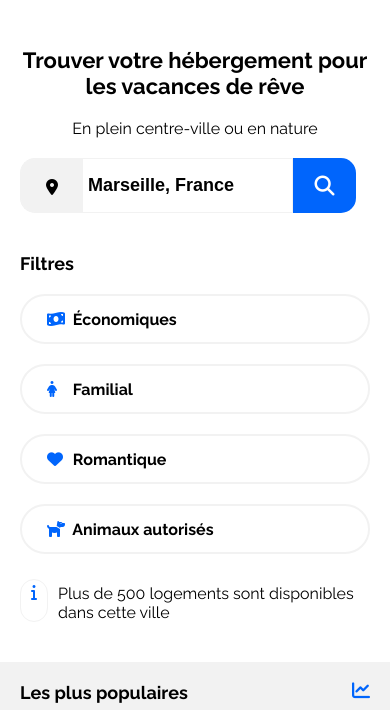
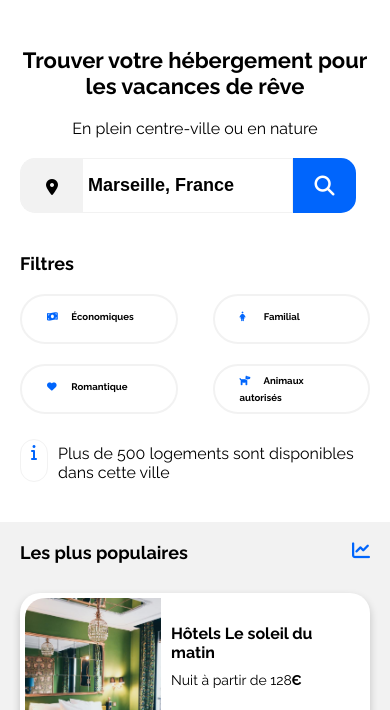
Before and after one commit to mdslasso/booki-projet, a plain HTML site: page index.html in a window 390 px wide. Shown: the part 134-844 px from the top of the page. Drawn offline with Linux system fonts and the light colour scheme.

Commit message:
Moddification de la taille des elements filtre mobile max width = 539px

```diff
--- a/css/style.css
+++ b/css/style.css
@@ -1049,8 +1049,8 @@ footer .cadre .elements a {
 
 @media screen and (max-width: 539px) {
   .filtre .elements a {
-    width: 100%;
-    font-size: 1rem;
+    width: 45%;
+    font-size: 0.6rem;
 
   }
 }
```
Also changed, not shown: 2 other files.
